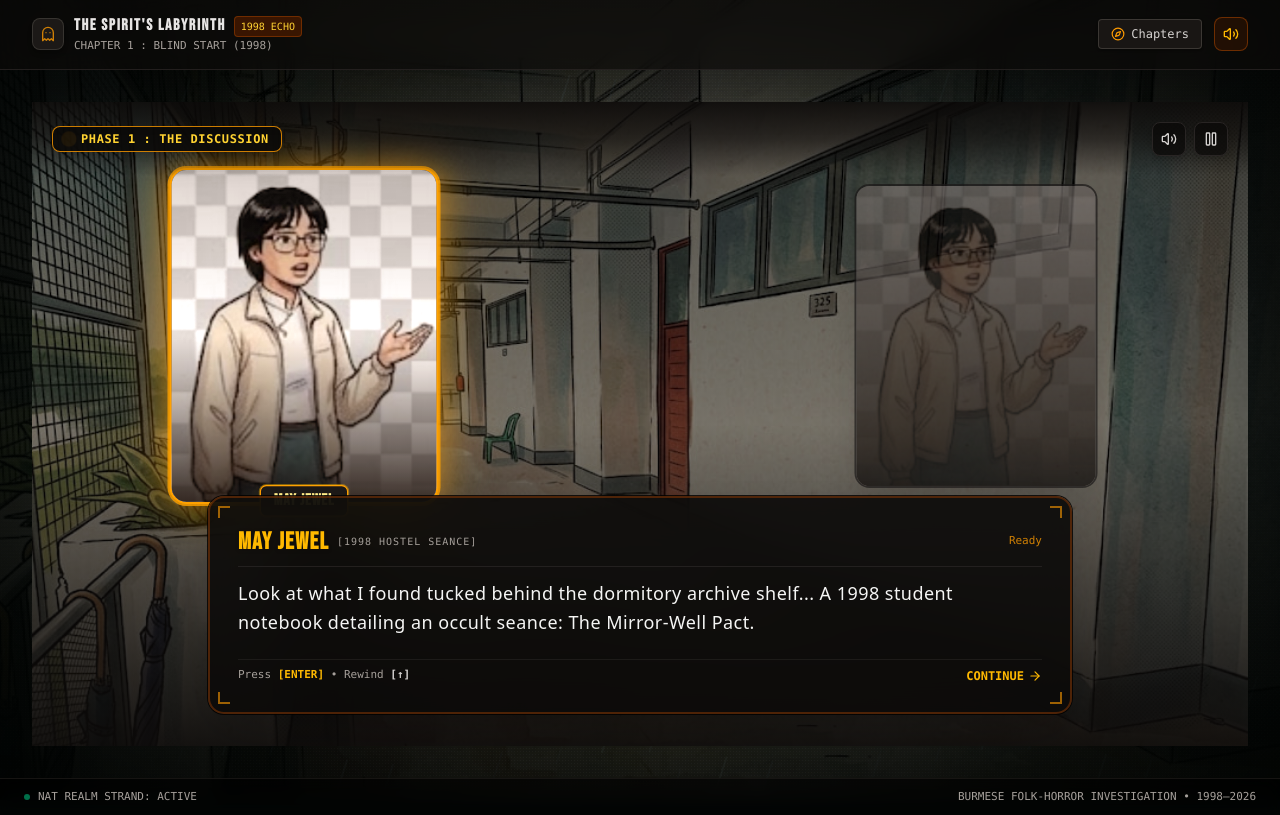
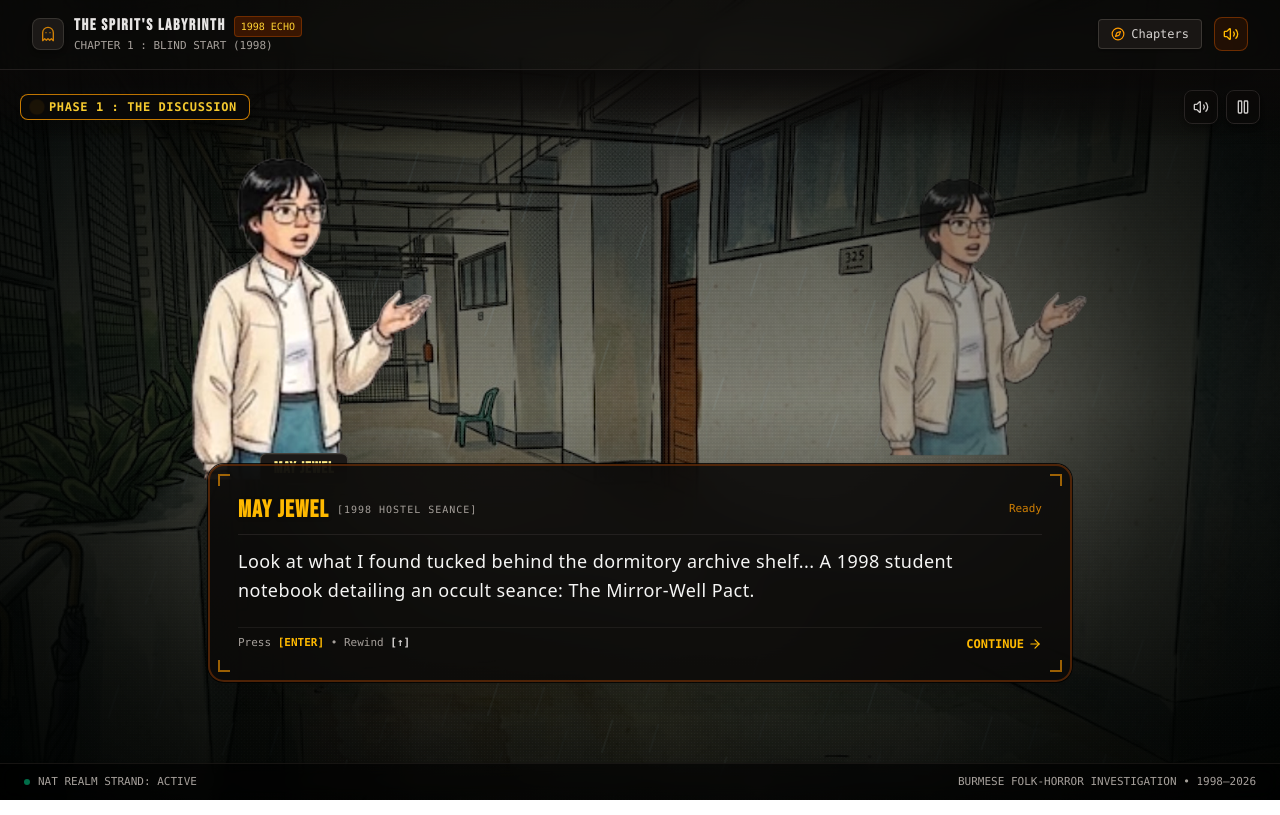
Before and after one commit to SkyTheGreat-MS/The-Hostel, a React (Vite) app: page /chapters/1 in a window 1280 px wide. Built offline with nearby package versions, Linux system fonts and the light colour scheme.

Commit message:
Implement code changes to enhance functionality and improve performance

```diff
--- a/src/components/AtmosphericLayout.tsx
+++ b/src/components/AtmosphericLayout.tsx
@@ -25,6 +25,7 @@ export interface AtmosphericLayoutProps {
   scene?: 'hallway' | 'seance' | 'chapter3';
   chapterNumber?: number;
   colorGrade?: 'monsoon_green' | 'guttering_wax' | 'archive_1998';
+  fullBleed?: boolean;
 }
 
 export const AtmosphericLayout: React.FC<AtmosphericLayoutProps> = ({
@@ -39,6 +40,7 @@ export const AtmosphericLayout: React.FC<AtmosphericLayoutProps> = ({
   scene,
   chapterNumber,
   colorGrade = 'monsoon_green',
+  fullBleed = false,
 }) => {
   const [isMuted, setIsMuted] = useState<boolean>(sound.getMuted());
   const navigate = useNavigate();
@@ -170,7 +172,13 @@ export const AtmosphericLayout: React.FC<AtmosphericLayoutProps> = ({
       </header>
 
       {/* 6. Main Content Area */}
-      <main className="relative z-10 flex-1 w-full max-w-7xl mx-auto px-4 sm:px-6 lg:px-8 py-6 sm:py-8 flex flex-col">
+      <main
+        className={`relative z-10 flex-1 w-full flex flex-col ${
+          fullBleed
+            ? 'h-full p-0 max-w-none'
+            : 'max-w-7xl mx-auto px-4 sm:px-6 lg:px-8 py-6 sm:py-8'
+        }`}
+      >
         {children}
       </main>
 
--- a/src/components/InkPortrait.tsx
+++ b/src/components/InkPortrait.tsx
@@ -1,6 +1,6 @@
 import React from 'react';
 import hsuPortrait from '@/assets/hsu_myat_shein_1.jpg';
-import mjPortrait from '@/assets/mj_1.jpg';
+import mjPortrait from '@/assets/mj_1.png';
 
 interface InkPortraitProps {
   characterId?: string;
@@ -51,56 +51,30 @@ export const InkPortrait: React.FC<InkPortraitProps> = ({
     <div
       className={`relative flex flex-col items-center justify-end transition-all duration-300 ${sizeClasses} ${
         isSpeaking
-          ? 'scale-105 z-20 brightness-105 drop-shadow-[0_0_25px_rgba(245,158,11,0.45)]'
+          ? 'scale-105 z-20 brightness-105'
           : 'scale-95 z-10 opacity-70 brightness-75 hover:opacity-90'
       } ${className}`}
     >
-      {/* Portrait Frame with Graphic Novel Lacquer Styling */}
-      <div
-        className={`relative w-full h-full overflow-hidden rounded-2xl border-2 transition-all duration-300 bg-stone-950 shadow-2xl ${
-          isSpeaking
-            ? isMamaMay
-              ? 'border-red-600 ring-2 ring-red-500/80 shadow-[0_0_30px_rgba(220,38,38,0.6)]'
-              : 'border-amber-500 ring-2 ring-amber-500/80 shadow-[0_0_30px_rgba(245,158,11,0.4)]'
-            : 'border-stone-800/80'
-        }`}
-      >
+      {/* Character Sprite Wrapper: transparent, borderless, no rounded corners, no shadows */}
+      <div className="relative w-full h-full bg-transparent flex items-end justify-center">
         {/* Actual Character Portrait Image */}
         <img
           src={portraitSrc}
           alt={speakerName || characterId}
-          className={`w-full h-full object-cover object-top transition-transform duration-500 ${
+          className={`w-full h-full object-contain object-bottom bg-transparent transition-transform duration-500 ${
             isSpeaking ? 'scale-105' : 'scale-100'
           } ${isMamaMay ? 'filter hue-rotate-180 invert brightness-90 contrast-125' : ''}`}
-        />
-
-        {/* Cinematic Mood Gradients */}
-        <div
-          className={`absolute inset-0 pointer-events-none transition-opacity ${
-            isSpeaking
-              ? 'bg-gradient-to-t from-stone-950/85 via-transparent to-black/20'
-              : 'bg-black/40 bg-gradient-to-t from-black/90 via-black/40 to-transparent'
-          }`}
-        />
-
-        {/* Vintage Film Grain & Color Cast */}
-        <div
-          className={`absolute inset-0 pointer-events-none mix-blend-color ${
-            isMamaMay
-              ? 'bg-red-950/50'
-              : 'bg-amber-950/20'
-          }`}
         />
       </div>
 
       {/* Speaker Tag Pill Beneath Portrait */}
       {speakerName && (
         <div
-          className={`absolute -bottom-3 z-30 px-3 py-1 rounded-md text-xs font-mono font-bold tracking-wider uppercase transition-all shadow-xl whitespace-nowrap ${
+          className={`absolute -bottom-3 z-30 px-3 py-1 rounded-md text-xs font-mono font-bold tracking-wider uppercase transition-all shadow-md whitespace-nowrap ${
             isSpeaking
               ? isMamaMay
                 ? 'bg-red-950 border border-red-600 text-red-200'
-                : 'bg-stone-900 border border-amber-500 text-amber-200 ring-1 ring-amber-400/40'
+                : 'bg-stone-900 border border-stone-700 text-amber-200'
               : 'bg-stone-950/90 border border-stone-800 text-stone-400'
           }`}
           style={{ fontFamily: "'Bebas Neue', 'Impact', sans-serif", fontSize: '0.95rem' }}
--- a/src/components/VisualNovelEngine.tsx
+++ b/src/components/VisualNovelEngine.tsx
@@ -1061,20 +1061,8 @@ export const VisualNovelEngine: React.FC = () => {
   };
 
   return (
-    <div className="relative w-full h-full min-h-[620px] flex flex-col justify-between overflow-hidden select-none">
-      {/* 1. Dynamic Background with Zoom-In Transition */}
-      <div className="absolute inset-0 z-0 overflow-hidden pointer-events-none">
-        <img
-          src={getActiveBackground()}
-          alt="Scene Atmosphere"
-          className={`w-full h-full object-cover transition-all duration-1000 ease-out ${
-            isZoomed
-              ? 'scale-125 filter brightness-[0.75] contrast-125'
-              : 'scale-100 filter brightness-90 contrast-105'
-          }`}
-        />
-        <div className="absolute inset-0 bg-gradient-to-t from-stone-950/95 via-stone-950/50 to-black/60 pointer-events-none" />
-      </div>
+    <div className="relative w-full h-full min-h-[620px] flex flex-col justify-between overflow-hidden select-none bg-transparent">
+      {/* Dynamic Background is unified on the outermost AtmosphericLayout wrapper */}
 
       {/* 2. Supernatural Glitch Flicker Effect */}
       {currentStep.isGlitch && (
--- a/src/pages/ChapterOne.tsx
+++ b/src/pages/ChapterOne.tsx
@@ -11,6 +11,7 @@ export const ChapterOne: React.FC = () => {
       chapterNumber={1}
       backTo="/chapters"
       backLabel="Chapters"
+      fullBleed={true}
     >
       <div className="w-full h-full flex-1 flex flex-col">
         <VisualNovelEngine />
```
Also changed, not shown: assets/mj_1.png (added).
